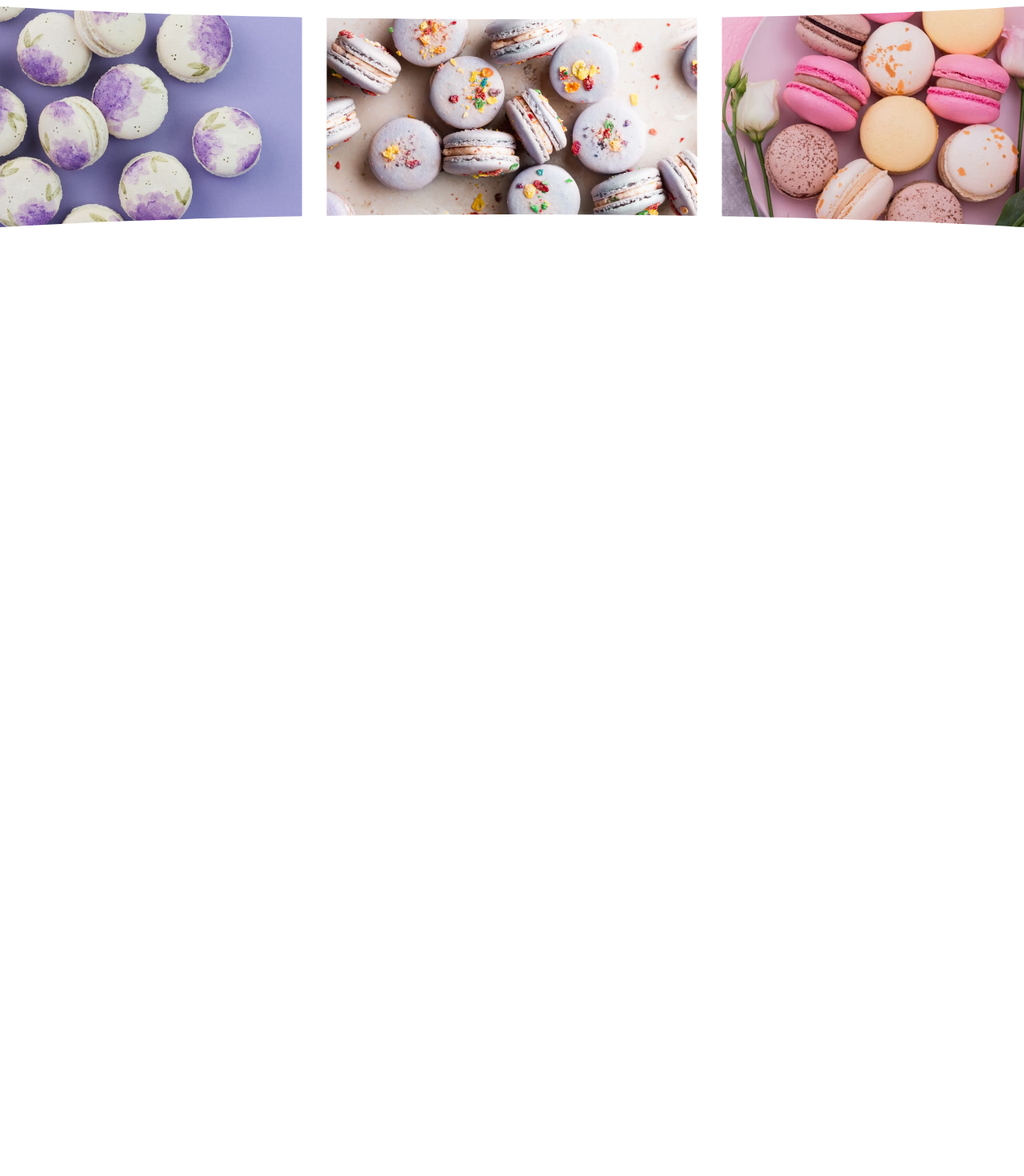
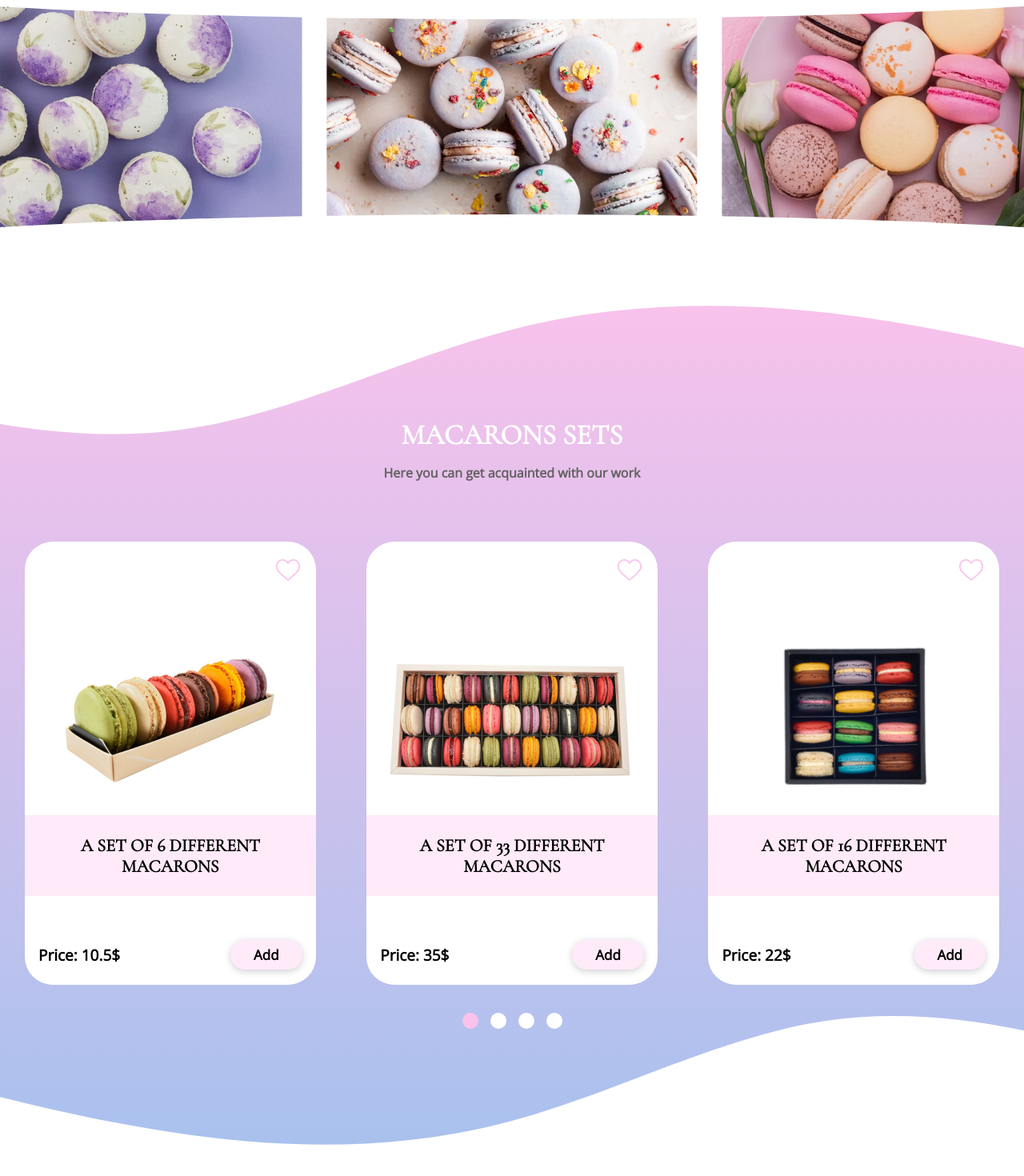
Before and after one commit to ClaudiuSonica/macaronsmania, a React (Vite) app: page / in a window 1280 px wide. Shown: the part 2679-4149 px from the top of the page at 80% size. Before the commit the page ends 3202 px from the top, so only its background shows below. Built offline with nearby package versions, Linux system fonts and the light colour scheme.

Commit message:
shop section completed

```diff
--- a/src/components/molecules/gallerySection/GallerySection.scss
+++ b/src/components/molecules/gallerySection/GallerySection.scss
@@ -5,7 +5,6 @@
   flex-direction: column;
   align-items: center;
   justify-content: space-between;
-  padding-block-end: 11.44rem;
 
   .gallery__title {
     color: $black;
--- /dev/null
+++ b/src/components/molecules/shopSection/ShopSection.jsx
@@ -0,0 +1,38 @@
+import "./ShopSection.scss";
+import data from "../../../data";
+import MacaronsCard from "../../atoms/macaronsCard/MacaronsCard";
+import arrowL from "/assets/arrow-l.svg";
+import arrowR from "/assets/arrow-r.svg";
+import dots from "/assets/dots.svg"
+
+const ShopSection = () => {
+  const { sets } = data;
+  return (
+    <section className="section__shop">
+      <div className="shop__vector"></div>
+      <h2 className="shop__title">{sets.title}</h2>
+      <h3 className="shop__subtitle">{sets.subtitle}</h3>
+      <div className="shop__cards">
+        <img className="cards__arrow" src={arrowL} alt="arrow" />
+        {sets.items.map((item) => {
+          return (
+            <MacaronsCard
+              key={item.id}
+              title={item.title}
+              price={item.price}
+              img={item.img}
+              button={item.button}
+            />
+          );
+        })}
+        <img className="cards__arrow" src={arrowR} alt="arrow" />
+      </div>
+      <div className="shop__dots">
+        <img src={dots} alt="dots" />
+      </div>
+      <div className="contact__vector"></div>
+    </section>
+  );
+};
+
+export default ShopSection;
--- /dev/null
+++ b/src/components/molecules/shopSection/ShopSection.scss
@@ -0,0 +1,73 @@
+@import "../../../scss/variables";
+
+@import "../../../scss/variables";
+
+.section__shop {
+  background: $bgTopPink;
+  padding-block: 11.44rem;
+  z-index: 0;
+  position: relative;
+  display: flex;
+  flex-direction: column;
+  align-items: center;
+  justify-content: center;
+
+  .shop__vector {
+    position: absolute;
+    top: 0;
+    right: 0;
+    background: url(/assets/vector-top.svg);
+    background-repeat: no-repeat;
+    background-position: center;
+    background-size: cover;
+    z-index: 1;
+    height: 12.6875rem;
+    width: 100%;
+  }
+
+  .contact__vector {
+    position: absolute;
+    bottom: 0;
+    right: 0;
+    background: url(/assets/vector-bottom.svg);
+    background-repeat: no-repeat;
+    background-position: center;
+    background-size: cover;
+    z-index: 1;
+    height: 12.6875rem;
+    width: 100%;
+  }
+
+  .shop__title {
+    color: $white;
+    font-family: $mainFont;
+    font-size: 2.1875rem;
+    font-weight: 600;
+    text-transform: uppercase;
+    margin-block-end: .94rem;
+  }
+
+  .shop__subtitle {
+    color: $gray;
+    text-align: center;
+    font-family: $secondaryFont;
+    font-size: 1rem;
+    margin-block-end: 4.69rem;
+  }
+
+  .shop__cards {
+    display: flex;
+    align-items: center;
+    justify-content: space-between;
+    gap: 3.98rem;
+    margin-block-end: 2.19rem;
+
+    .cards__arrow {
+      padding: .9rem;
+      border: none;
+      border-radius: 50%;
+      background-color: $white;
+      cursor: pointer;
+    }
+  }
+}
--- a/src/components/organisms/mainContent/MainContent.jsx
+++ b/src/components/organisms/mainContent/MainContent.jsx
@@ -1,6 +1,7 @@
 import DetailsSection from "../../molecules/detailsSection/DetailsSection";
 import GallerySection from "../../molecules/gallerySection/GallerySection";
 import MenuSection from "../../molecules/menuSection/MenuSection";
+import ShopSection from "../../molecules/shopSection/ShopSection";
 import "./MainContent.scss";
 
 const MainContent = () => {
@@ -9,6 +10,7 @@ const MainContent = () => {
       <DetailsSection />
       <MenuSection />
       <GallerySection />
+      <ShopSection />
     </>
   );
 };
```
